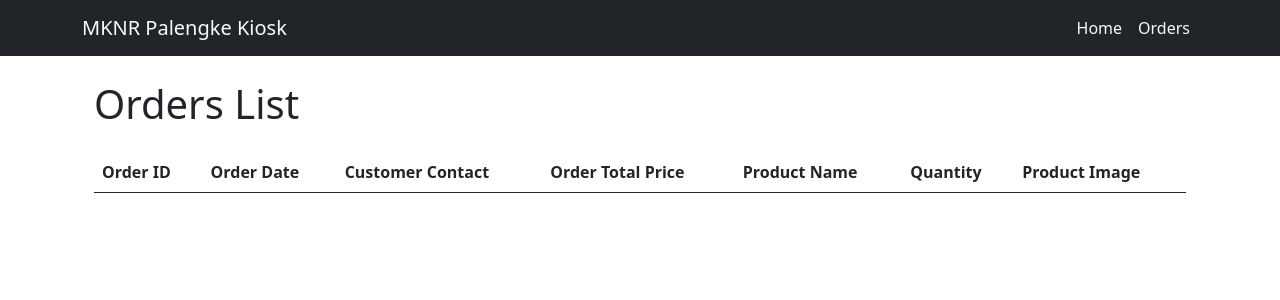
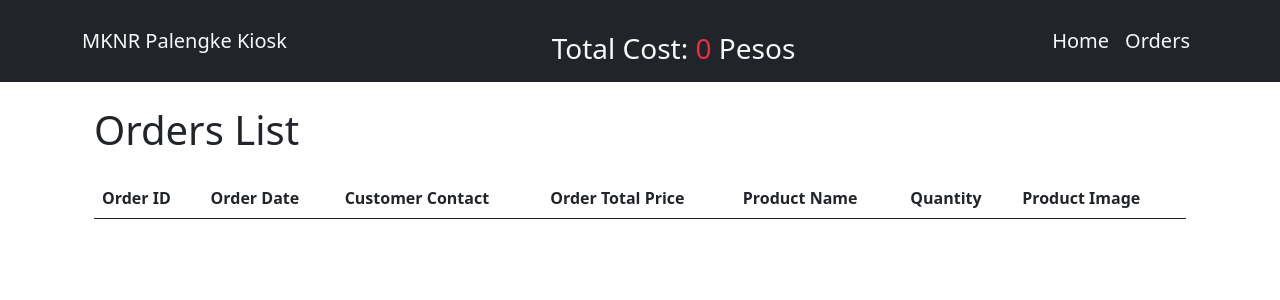
Before and after one commit to RayMark23/project_kioskapp, a Flask app: page /orders in a window 1280 px wide. Shown: the top 300 px of the page. Run offline with Flask 3, Linux system fonts and the light colour scheme; data that the repository does not hold is empty; some libraries are stand-ins or nearby versions.

Commit message:
newly update

```diff
--- a/appvenv/pyvenv.cfg
+++ b/appvenv/pyvenv.cfg
@@ -1,5 +1,5 @@
-home = C:\Users\raymark\AppData\Local\Programs\Python\Python312
+home = C:\Users\Gestaac\AppData\Local\Programs\Python\Python312
 include-system-site-packages = false
 version = 3.12.1
-executable = C:\Users\raymark\AppData\Local\Programs\Python\Python312\python.exe
-command = C:\Users\raymark\AppData\Local\Programs\Python\Python312\python.exe -m venv C:\Users\raymark\Desktop\project_kioskapp\appvenv
+executable = C:\Users\Gestaac\AppData\Local\Programs\Python\Python312\python.exe
+command = C:\Users\Gestaac\AppData\Local\Programs\Python\Python312\python.exe -m venv C:\Users\Gestaac\Desktop\project_kioskapp\appvenv
--- a/flaskapp/templates/layout.html
+++ b/flaskapp/templates/layout.html
@@ -14,9 +14,12 @@
       <nav class="navbar navbar-expand-lg navbar-light bg-dark">
         <div class="container">
           <a class="navbar-brand text-light" href="/">MKNR Palengke Kiosk</a>
+          <div class="text-center text-light mt-4">
+            <h3>Total Cost: <span class="text-danger" id="totalCost">0</span> Pesos</h3>
+          </div>
           <div class="navbar-nav">
-            <a class="nav-link text-light" href="/">Home</a>
-            <a class="nav-link text-light" href="/orders">Orders</a>
+            <a class="nav-link text-light fs-5 fw-semibold" href="/">Home</a>
+            <a class="nav-link text-light fs-5 fw-semibold" href="/orders">Orders</a>
             <!-- Placeholder -->
           </div>
         </div>
--- a/flaskapp/templates/modals/order_modal.html
+++ b/flaskapp/templates/modals/order_modal.html
@@ -61,7 +61,7 @@
               pattern="\d*"
             />
           </div>
-          <button type="submit" class="btn btn-primary">Add to Order</button>
+          <button type="submit" class="btn btn-dark">Add to Order</button>
         </form>
       </div>
     </div>
```
Also changed, not shown: flaskapp/templates/index.html (+4 -7 lines), 6 other files.
